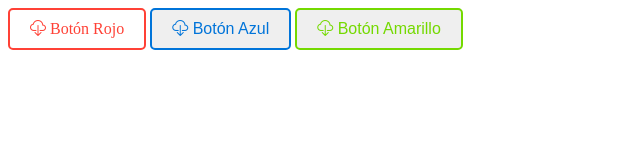
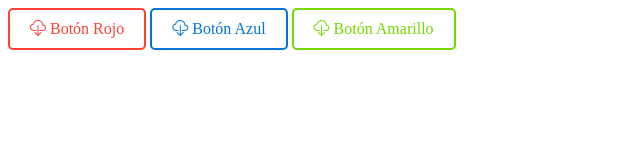
Before and after one commit to MiniLirux/buttondirect, a plain HTML site: page index.html in a window 1280 px wide. Shown: the whole page, without its empty margins (0-640 px from the left). Drawn offline with nearby package versions, Linux system fonts and the light colour scheme.

Commit message:
Update index.html

```diff
--- a/index.html
+++ b/index.html
@@ -11,11 +11,22 @@
 
 
     <a class="button red-outline" data-first-link="https://www.ejemplo.com/rojo_primero" data-second-link="https://www.ejemplo.com/rojo_segundo"><i class="bi bi-cloud-download"></i> Botón Rojo</a>
-    <button class="button blue-outline" data-first-link="https://www.ejemplo.com/azul_primero" data-second-link="https://www.ejemplo.com/azul_segundo"><i class="bi bi-cloud-download"></i> Botón Azul</button>
-    <button class="button yellow-outline" data-first-link="https://www.ejemplo.com/info_primero" data-second-link="https://www.ejemplo.com/info_segundo"><i class="bi bi-cloud-download"></i> Botón Amarillo</button>
+    <a class="button blue-outline" data-first-link="https://www.ejemplo.com/azul_primero" data-second-link="https://www.ejemplo.com/azul_segundo"><i class="bi bi-cloud-download"></i> Botón Azul</a>
+    <a class="button yellow-outline" data-first-link="https://www.ejemplo.com/info_primero" data-second-link="https://www.ejemplo.com/info_segundo"><i class="bi bi-cloud-download"></i> Botón Amarillo</a>
 
 
+  <!-- //Alojado en mi host -->
+    <!-- wordpress header del sitio -->
+<!--     <link rel="stylesheet" href="https://minilirux.tech/buttD/style.css">
+    <link rel="stylesheet" href="https://cdn.jsdelivr.net/npm/bootstrap-icons@1.11.3/font/bootstrap-icons.min.css">
+    <script src="https://minilirux.tech/buttD/script.js"></script> -->
 
+
+    <!-- //blogger head del tema -->
+<!--     <link href="https://minilirux.tech/buttD/style.css" rel='stylesheet'/>
+    <link href="https://cdn.jsdelivr.net/npm/bootstrap-icons@1.11.3/font/bootstrap-icons.min.css" rel='stylesheet'/> -->
+    <!-- En diseño o con los botones -->
+<!--     <script src="https://minilirux.tech/buttD/script.js"></script> -->
 
   <!--
   // Para cambiar el color del boton puedes elegir entre Blue,Red, Yellow.
```
